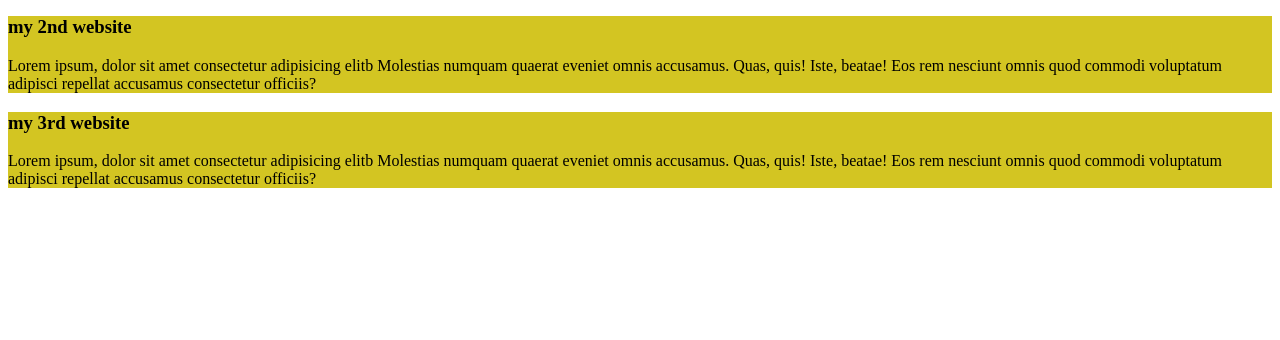
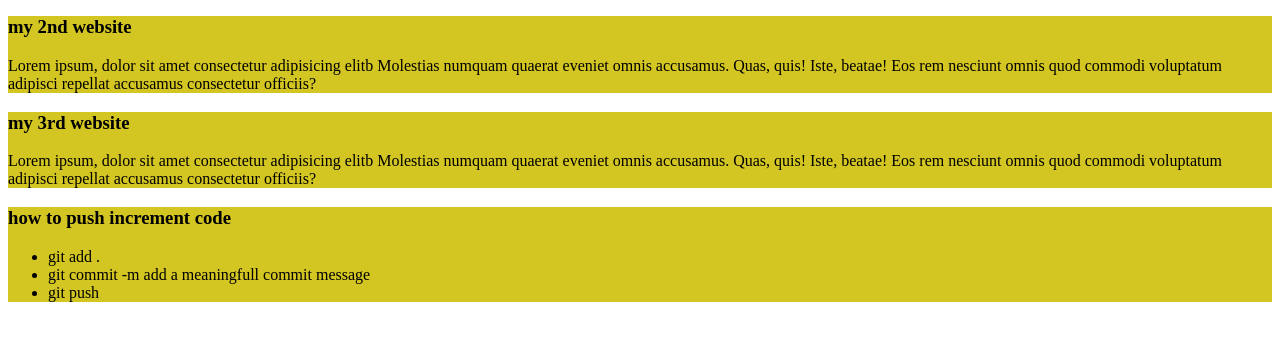
Before and after one commit to sourov5537/my-simple-website, a plain HTML site: page index.html in a window 1280 px wide. Shown: the part 98-438 px from the top of the page. Drawn offline with Linux system fonts and the light colour scheme.

Commit message:
a added a list to push code

```diff
--- a/index.html
+++ b/index.html
@@ -24,5 +24,13 @@
 
         </p>
     </div>
+    <div>
+        <h3>how to push increment code</h3>
+        <ul>
+            <li>git add .</li>
+            <li>git commit -m add a meaningfull commit message</li>
+            <li>git push</li>
+        </ul>
+    </div>
 </body>
 </html>
```
